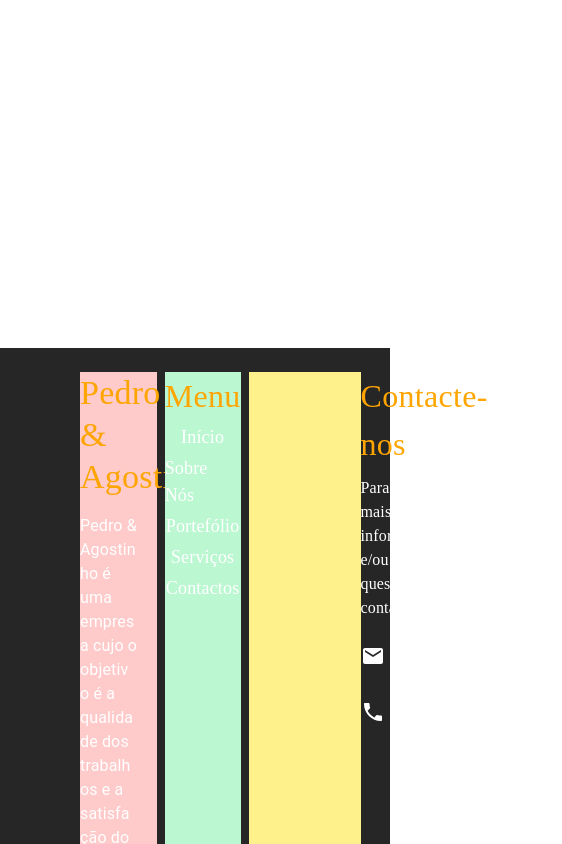
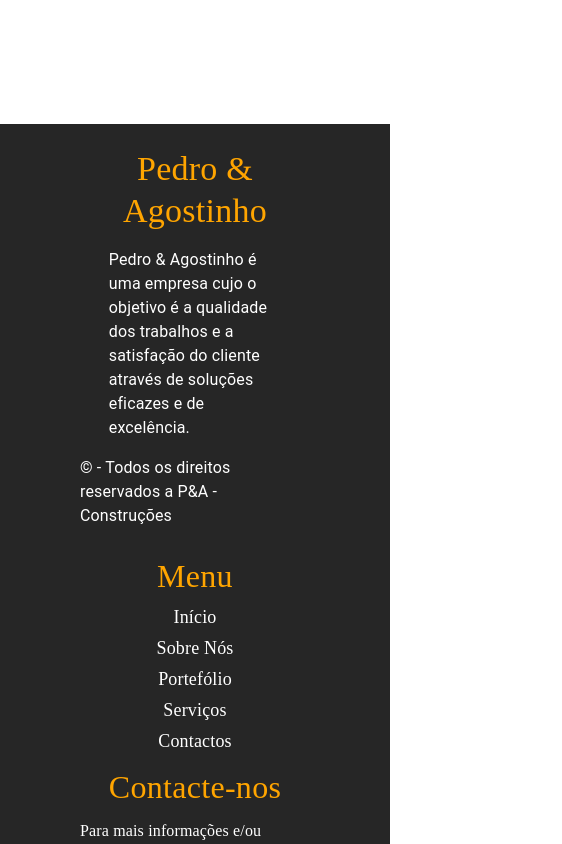
Before and after one commit to joaoyp/construction-webapp-frontend, a React (Create React App) app: page /sobre in a window 390 px wide. Shown: the part 880-1724 px from the top of the page, 562 px wide, since content can reach past the window. Built offline with nearby package versions, Linux system fonts and the light colour scheme.

Commit message:
Fix clickable logo size, footer responsiveness

```diff
--- a/src/components/common/Banner.jsx
+++ b/src/components/common/Banner.jsx
@@ -2,7 +2,7 @@ import { Typography } from "@mui/material";
 
 export const Banner = ({ text }) => {
   return (
-    <div className="w-full h-96 bg-bannerAbout bg-cover bg-no-repeat bg-middle bg-fixed flex justify-center items-center">
+    <div className="text-center w-full h-40 bg-bannerAbout bg-cover bg-no-repeat bg-middle bg-fixed flex justify-center items-center">
       <div>
         <Typography
           variant="h1"
--- a/src/components/structure/Footer/ContactUs.jsx
+++ b/src/components/structure/Footer/ContactUs.jsx
@@ -6,7 +6,7 @@ import { Email } from "@mui/icons-material";
 
 export const ContactUs = () => {
   return (
-    <div className="bg-yellow-200 w-1/3 flex flex-col pl-28">
+    <div className="max-xl:items-center max-xl:pl-0 max-xl:mb-4 w-full flex flex-col pl-28">
       <div>
         <Typography color="orange" fontFamily="Alice" fontSize={32}>
           Contacte-nos
--- a/src/components/structure/Footer/Intro.jsx
+++ b/src/components/structure/Footer/Intro.jsx
@@ -2,8 +2,8 @@ import { Typography } from "@mui/material";
 
 export const Intro = () => {
   return (
-    <div className="bg-red-200 w-1/3 flex flex-col">
-      <div>
+    <div className="max-xl:items-center w-full flex flex-col">
+      <div className="text-center">
         <Typography
           color="orange"
           fontFamily="Alice"
@@ -20,9 +20,9 @@ export const Intro = () => {
           excelência.
         </Typography>
       </div>
-      <div className="flex items-end h-full mb-2">
+      <div className="flex items-end h-full mt-4 mb-4">
         <Typography>
-          © - Todos os direitos reservados a Pedro & Agostinho - Construções
+          © - Todos os direitos reservados a P&A - Construções
         </Typography>
       </div>
     </div>
--- a/src/components/structure/Footer/Menu.jsx
+++ b/src/components/structure/Footer/Menu.jsx
@@ -3,7 +3,7 @@ import { FooterLink } from "../../common/FooterLink";
 
 export const Menu = () => {
   return (
-    <div className="bg-green-200 w-1/3 flex flex-col gap-1 items-center">
+    <div className="w-full flex flex-col gap-1 items-center">
       <div>
         <Typography color="orange" fontFamily="Alice" fontSize={32}>
           Menu
--- a/src/components/structure/Layout/Footer.jsx
+++ b/src/components/structure/Layout/Footer.jsx
@@ -3,7 +3,7 @@ import { Menu } from "../Footer/Menu";
 import { ContactUs } from "../Footer/ContactUs";
 export const Footer = () => {
   return (
-    <footer className="bg-neutral-800 text-white flex gap-2 justify-between pl-20 pr-20 pt-6 w-full min-h-72 mt-auto">
+    <footer className="max-xl:flex-wrap max-xl:h-full bg-neutral-800 text-white flex gap-2 justify-between pl-20 pr-20 pt-6 w-full h-80 mt-auto">
       <Intro />
       <Menu />
       <ContactUs />
--- a/src/components/structure/Layout/Header.jsx
+++ b/src/components/structure/Layout/Header.jsx
@@ -6,9 +6,8 @@ export const Header = () => {
   return (
     <header className="z-10 flex top-0 sticky w-full h-24 bg-white justify-between">
       <div className="flex items-center gap-5 relative">
-        <NavLink to="/">
+        <NavLink to="/" className="ml-40 max-xl:ml-0">
           <img
-            className="bg-yellow-400 ml-40 max-xl:ml-0"
             src={LogoAlt}
             alt="logo"
           />
```
